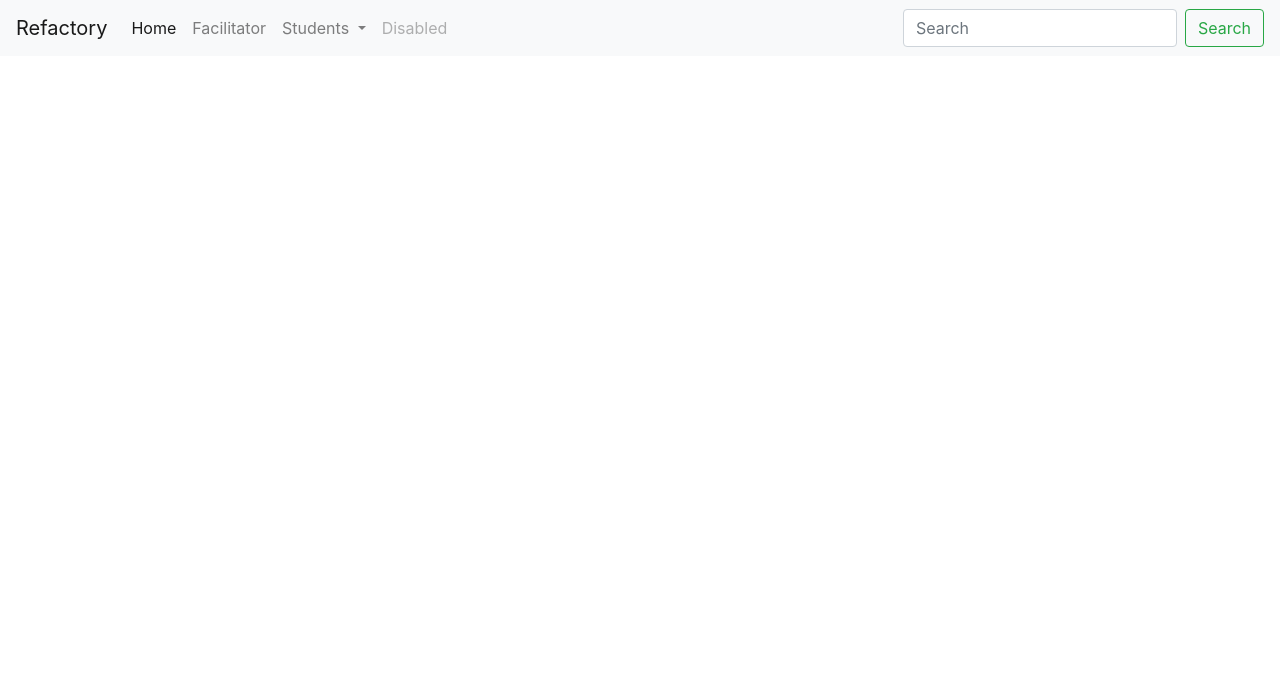
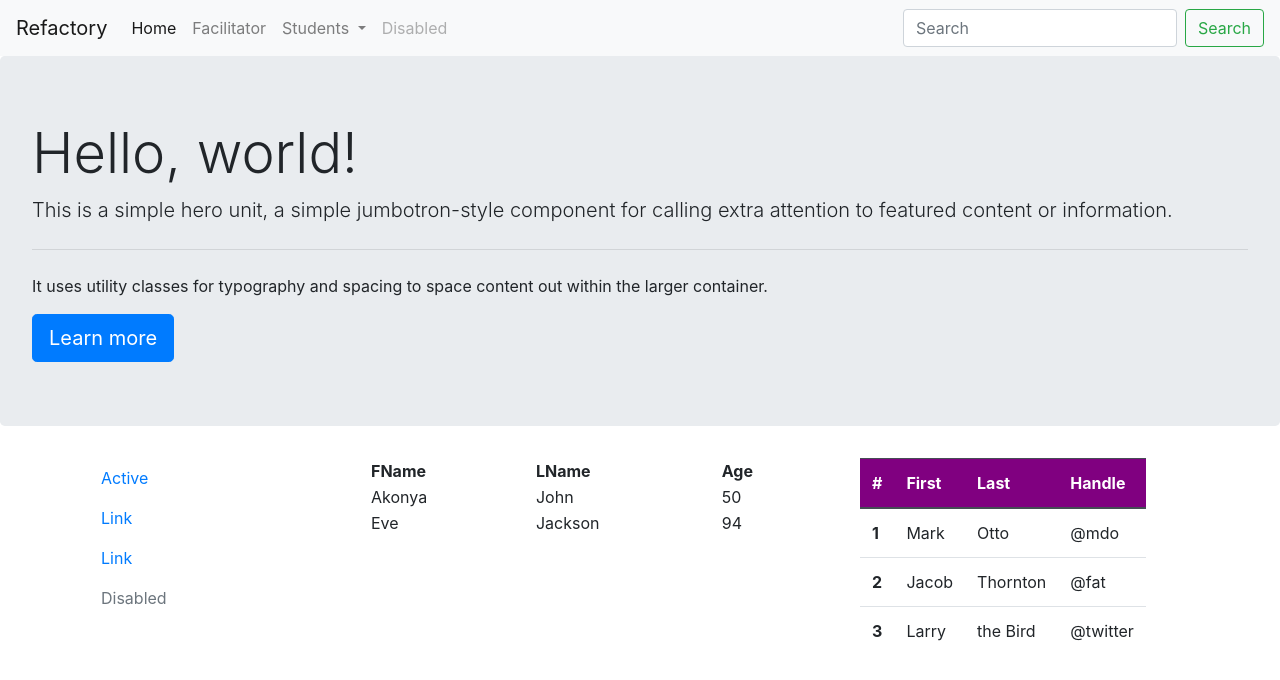
Before and after one commit to johnakon/learning_bootstrap, a plain HTML site: page exercise.html in a window 1280 px wide. Drawn offline with nearby package versions, Linux system fonts and the light colour scheme.

Commit message:
edited this file

```diff
--- a/exercise.html
+++ b/exercise.html
@@ -12,11 +12,10 @@
 
     <title>Lerarning Bootstrap</title>
 
-
 </head>
 
 <body>
-    <!-- nagv bar-->
+    <!-- nav bar-->
     <nav class="navbar navbar-expand-lg navbar-light bg-light">
         <a class="navbar-brand" href="#">Refactory</a>
         <button class="navbar-toggler" type="button" data-toggle="collapse" data-target="#navbarSupportedContent"
@@ -54,45 +53,91 @@
             </form>
         </div>
     </nav>
+    <div class="jumbotron">
+        <h1 class="display-4">Hello, world!</h1>
+        <p class="lead">This is a simple hero unit, a simple jumbotron-style component for calling extra attention to
+            featured content or information.</p>
+        <hr class="my-4">
+        <p>It uses utility classes for typography and spacing to space content out within the larger container.</p>
+        <a class="btn btn-primary btn-lg" href="#" role="button">Learn more</a>
+    </div>
 
+    <div class="container">
+        <div class="row">
+            <div class="col-md-3">
+                <ul class="nav flex-column">
+                    <li class="nav-item">
+                        <a class="nav-link active" href="#">Active</a>
+                    </li>
+                    <li class="nav-item">
+                        <a class="nav-link" href="#">Link</a>
+                    </li>
+                    <li class="nav-item">
+                        <a class="nav-link" href="#">Link</a>
+                    </li>
+                    <li class="nav-item">
+                        <a class="nav-link disabled" href="#" tabindex="-1" aria-disabled="true">Disabled</a>
+                    </li>
+                </ul>
+            </div>
+            <div class="col-md-5">
+                <table style="width:100%">
+                    <tr>
+                        <th>FName</th>
+                        <th>LName</th>
+                        <th>Age</th>
 
+                    </tr>
+                    <tr>
+                        <td>Akonya</td>
+                        <td>John</td>
+                        <td>50</td>
 
+                    </tr>
+                    <tr>
+                        <td>Eve</td>
+                        <td>Jackson</td>
+                        <td>94</td>
 
-
-
-
-
-
-
-
-
-
-
-
-
-
-
-
-
-
-
-
-
-
-
-
-
-
-
-
-
-
-
-
-
-
-
-
+                    </tr>
+                </table>
+            </div>
+            <div class="col-md-4">
+                <div class="col-md-2">
+                    <table class="table">
+                        <thead class="thead-purple">
+                            <tr>
+                            <th scope="col">#</th>
+                            <th scope="col">First</th>
+                            <th scope="col">Last</th>
+                            <th scope="col">Handle</th>
+                            </tr>
+                        </thead>
+                        <tbody>
+                            <tr>
+                            <th scope="row">1</th>
+                            <td>Mark</td>
+                            <td>Otto</td>
+                            <td>@mdo</td>
+                            </tr>
+                            <tr>
+                            <th scope="row">2</th>
+                            <td>Jacob</td>
+                            <td>Thornton</td>
+                            <td>@fat</td>
+                            </tr>
+                            <tr>
+                            <th scope="row">3</th>
+                            <td>Larry</td>
+                            <td>the Bird</td>
+                            <td>@twitter</td>
+                            </tr>
+                        </tbody>
+                    </table>
+                 </div>
+            </div>
+        </div>
+    </div>
 
 
 
```
